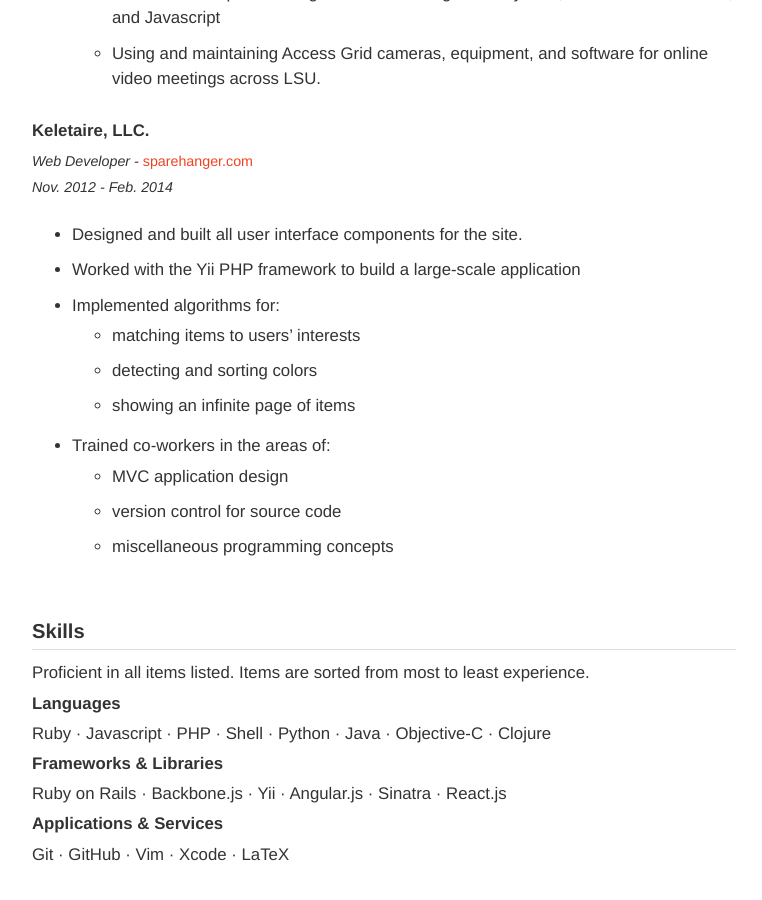
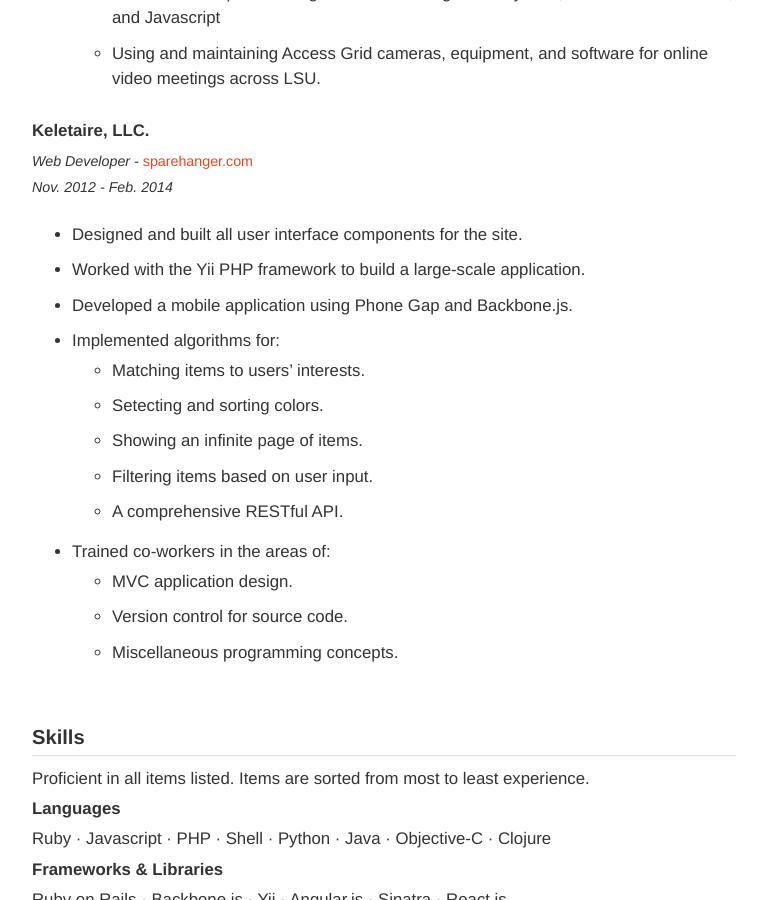
Before and after one commit to taylorlapeyre/taylorlapeyre.github.io, a Jekyll site: the page built from resume.md, in a window 1280 px wide and 900 px high, scrolled down 958 px. Shown: the whole window, without its empty margins (256-1018 px from the left). Built offline with Jekyll 4.4.1, drawn with Linux system fonts in a browser that asks for light colours; some web fonts are replaced.

Commit message:
improve job descriptions

```diff
--- a/resume.md
+++ b/resume.md
@@ -46,15 +46,19 @@ title: Resume
 *Nov. 2012 - Feb. 2014*
 
 - Designed and built all user interface components for the site.
-- Worked with the Yii PHP framework to build a large-scale application
+- Worked with the Yii PHP framework to build a large-scale application.
+- Developed a mobile application using Phone Gap and Backbone.js.
 - Implemented algorithms for:
-  - matching items to users’ interests
-  - detecting and sorting colors
-  - showing an infinite page of items
+  - Matching items to users’ interests.
+  - Setecting and sorting colors.
+  - Showing an infinite page of items.
+  - Filtering items based on user input.
+  - A comprehensive RESTful API.
 - Trained co-workers in the areas of:
-  - MVC application design
-  - version control for source code
-  - miscellaneous programming concepts
+  - MVC application design.
+  - Version control for source code.
+  - Miscellaneous programming concepts.
+
 
 ### Skills
 
```
